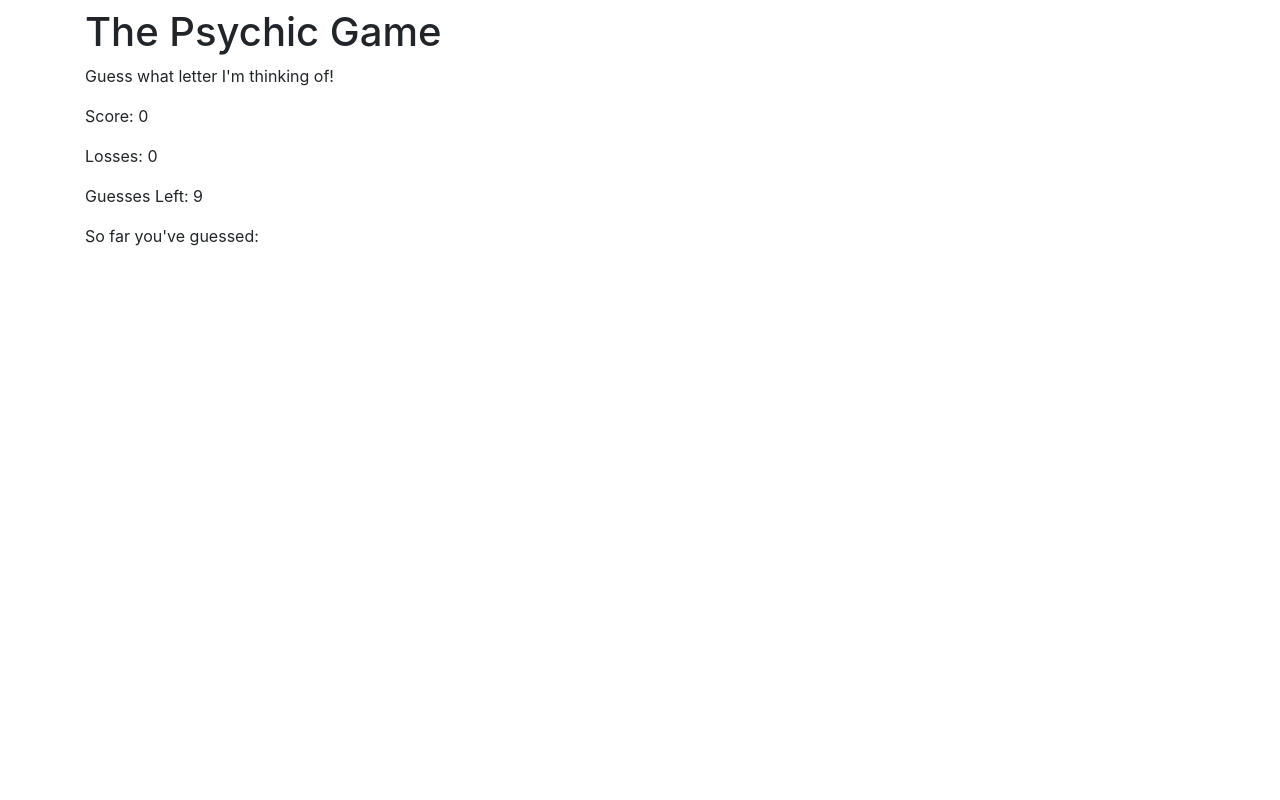
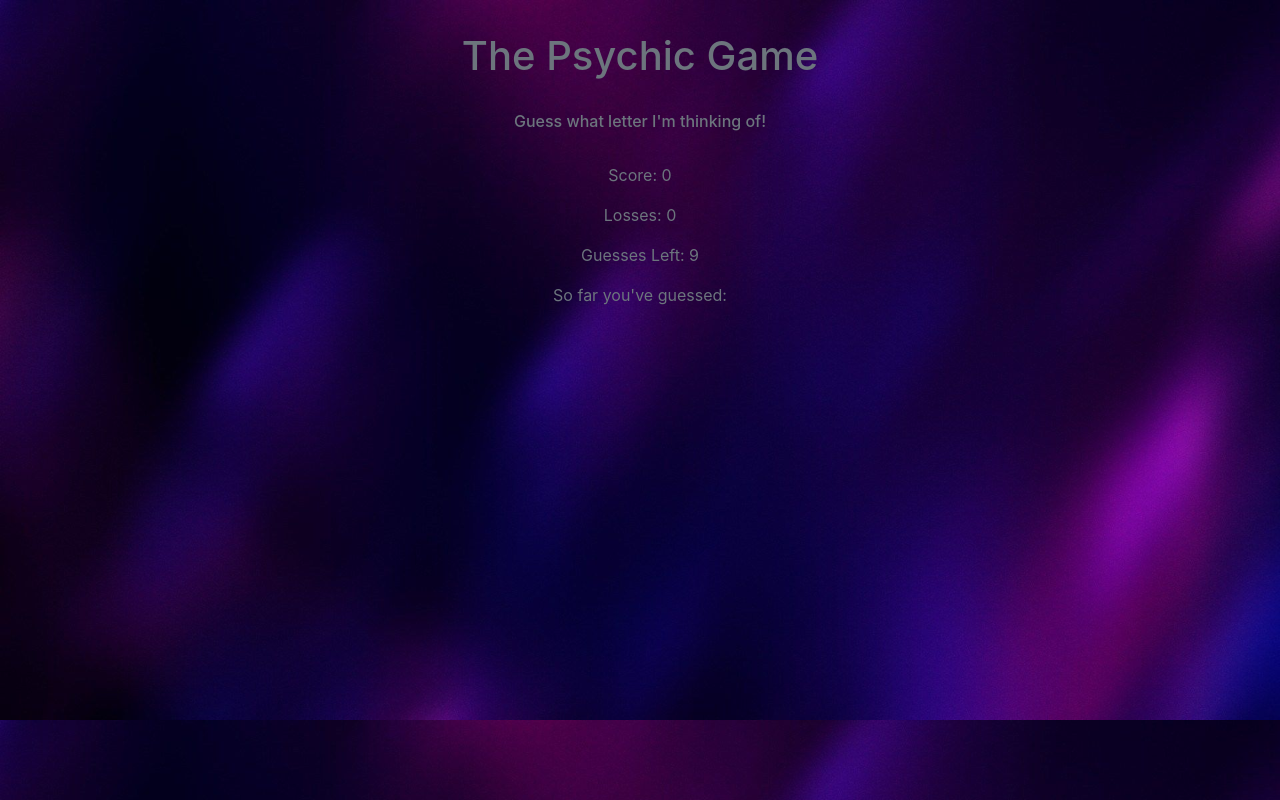
Before and after one commit to cstkpk/Psychic-Game, a plain HTML site: page index.html in a window 1280 px wide. Drawn offline with nearby package versions, Linux system fonts and the light colour scheme.

Commit message:
Added style.css and played with background images

```diff
--- /dev/null
+++ b/assets/css/style.css
@@ -0,0 +1,4 @@
+body {
+    background-image: url("purple.jpg");
+    background-size: cover;
+}
--- a/assets/javascript/game.js
+++ b/assets/javascript/game.js
@@ -98,7 +98,7 @@ document.onkeyup = function(event) {
         updateGuessesLeft();
 
         // Add the guessed letter to the list of guesses made -- below is not correct
-        guessesMade.push(userInput);
+        guessesMade.push(" " + userInput);
         console.log("Guesses made: " + guessesMade);
         updateGuessesMade();
 
--- a/index.html
+++ b/index.html
@@ -5,16 +5,16 @@
   <meta charset="UTF-8">
   <link rel="stylesheet" href="assets/css/reset.css">
   <link rel="stylesheet" href="https://maxcdn.bootstrapcdn.com/bootstrap/4.0.0/css/bootstrap.min.css">
-  <!-- Add style.css here -->
+  <link rel="stylesheet" href="assets/css/style.css">
 
   <title>Psychic Game</title>
 </head>
 
 <body>
 
-    <div class="container">
-        <h1 class="mt-2">The Psychic Game</h1>
-        <p>Guess what letter I'm thinking of!</p>
+    <div class="container text-center text-secondary p-4">
+        <h1 class="mt-2">The Psychic Game</h1><br>
+        <h6>Guess what letter I'm thinking of!</h6><br>
         <p id="score"></p>
         <p id="losses"></p>
         <p id="guesses-left"></p>
@@ -24,7 +24,6 @@
 
 
 <script src="assets/javascript/game.js"></script>
-<!-- <script src="assets/javascript/-.js"></script> -->
 
 </body>
 
```
Also changed, not shown: assets/css/purple.jpg (added), assets/css/wood.png (added).
